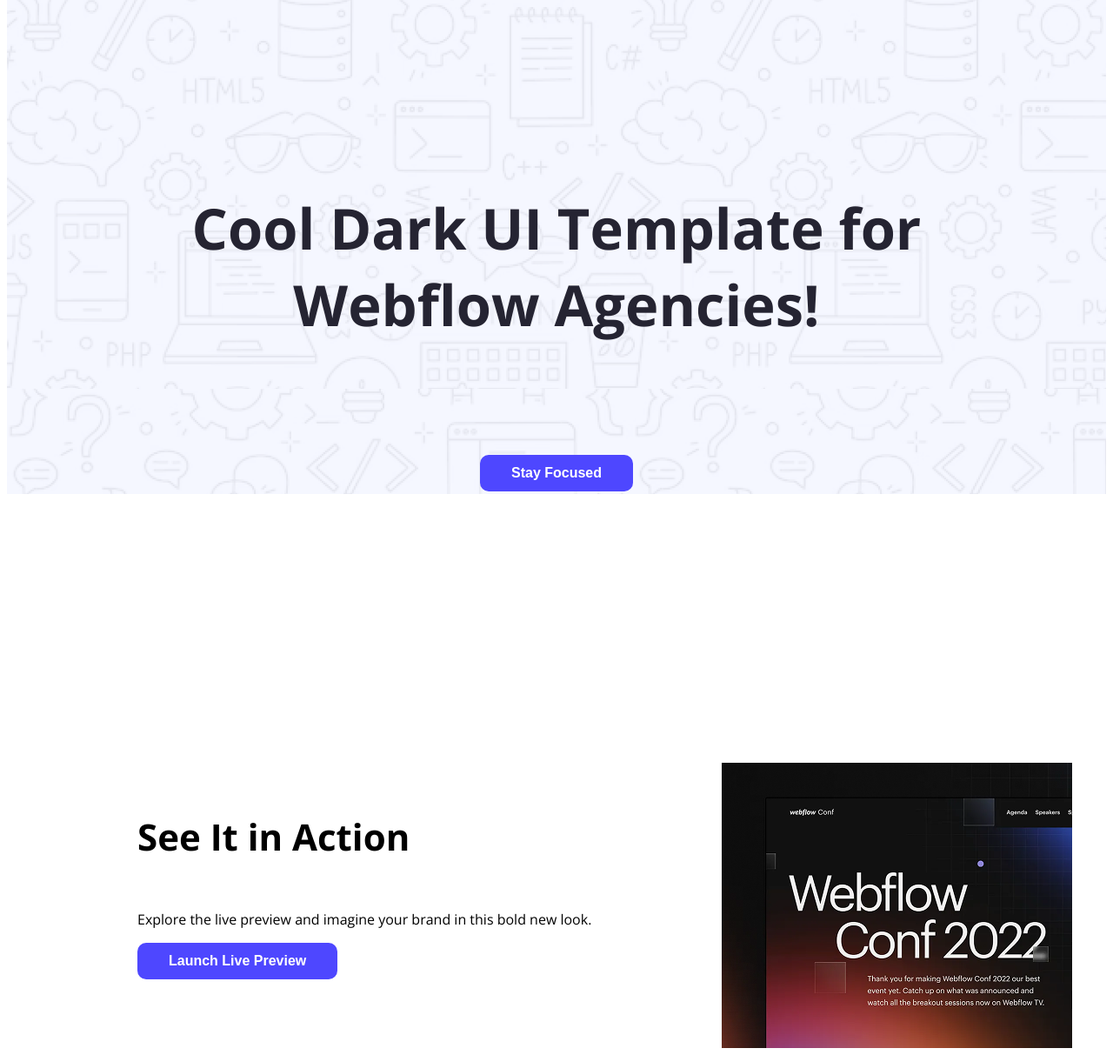
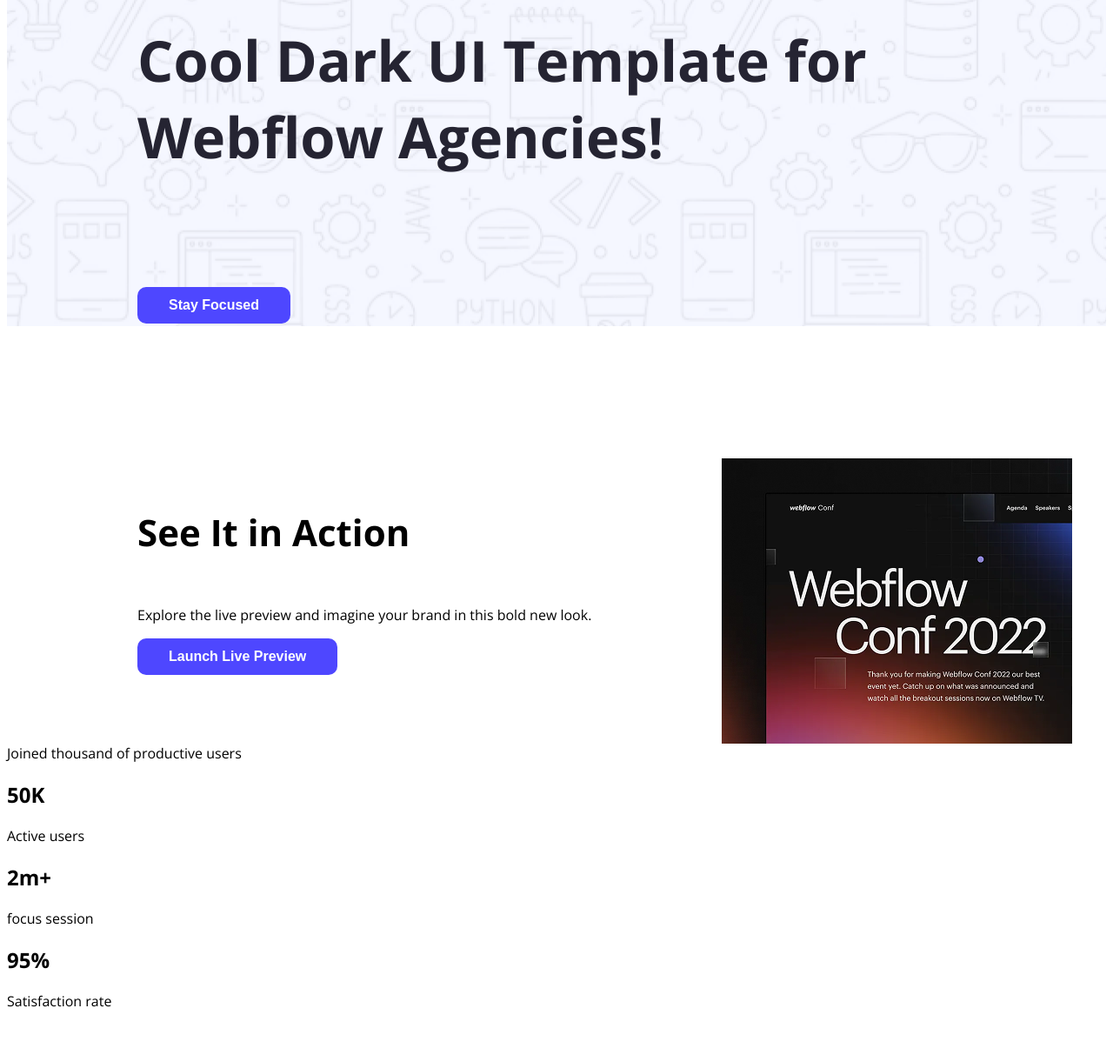
Before and after one commit to ahanif24434/portfolio-assinment-web, a plain HTML site: page index.html in a window 1280 px wide. Shown: the part 213-1426 px from the top of the page at 87% size. After the commit the page ends 1391 px from the top, so only its background shows below. Drawn offline with nearby package versions, Linux system fonts and the light colour scheme.

Commit message:
added file

```diff
--- a/development/style.css
+++ b/development/style.css
@@ -26,16 +26,17 @@ nav {
     font-size:16px;
     border:none;
     border-radius:10px;
+    margin-top:0;
 }
 /* banner section */
 .banner {
     color:#252432;
     font-weight:bold;
     font-size:65px;
-    margin:309px 152px;
-    text-align:center;
+    margin:116px 150px 152px;
     /*width:884px;*/
 }
+
 .main-header {
     background-image: url("../Assets/Hero-bg.png");
 }
@@ -64,7 +65,15 @@ nav {
     font-weight:bold;
     font-size:38px;
 }
-.productive {
+/*.productive {
     max-width:1140px;
     margin:0 auto;
+    border-radius:10px;*/
 }
+div.productive-description {
+    display:flex;
+}
+.statics {
+    display:flex;
+    align-items:center;
+}
--- a/index.html
+++ b/index.html
@@ -34,5 +34,22 @@ rel="stylesheet">
         <img class="section-img"src="Assets/wc-mini.png" alt="">
     </section>
     <!--action section ends here-->
+    <!--productive user section-->
+    <div class="statics">Joined thousand of productive users</div>
+    <div class="productive-container">
+        <h2 class="product title">50K</h2>
+        <p class="product-description">Active users</p>
+    </div>
+    <div class="productive-container">
+        <h2 class="product title">2m+</h2>
+        <p class="product-description">focus session</p>
+    </div>
+    <div class="productive-container">
+        <h2 class="product title">95%</h2>
+        <p class="product-description">Satisfaction rate</p>
+    </div>
+
+
+</div>
 </body>
 </html>
```
